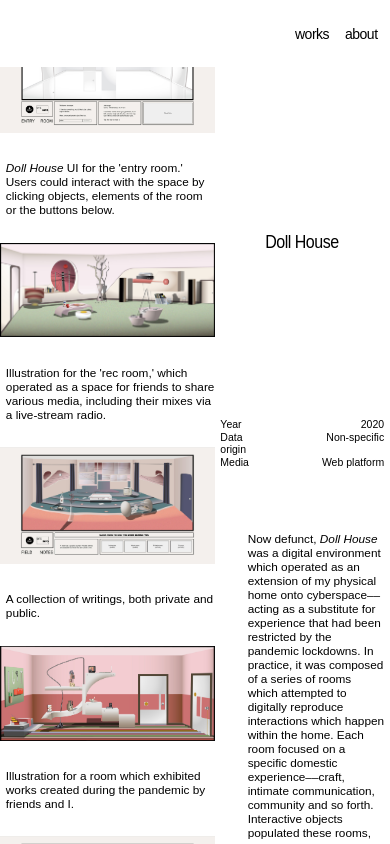
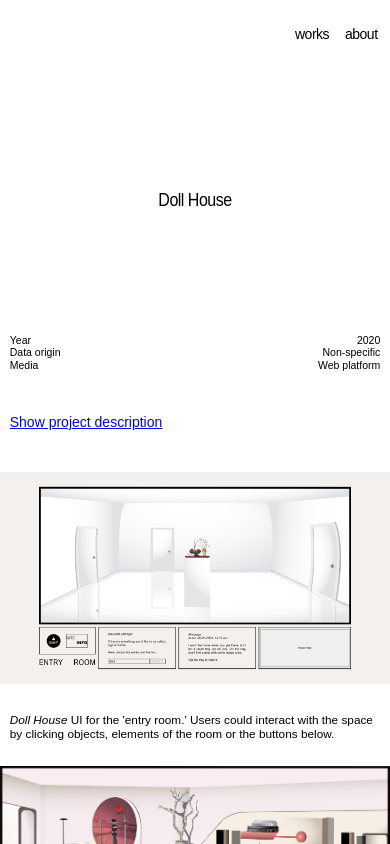
Before and after one commit to DamirZhaksilikov/digport2, a React (Create React App) app: page /projects/doll-house in a window 390 px wide. Shown: the top 844 px of the page. Built offline with nearby package versions, Linux system fonts and the light colour scheme.

Commit message:
Continued mobile support, namely added toggle for text description

```diff
--- a/src/NavBar.css
+++ b/src/NavBar.css
@@ -17,7 +17,7 @@
   top: 0;
   position: sticky;
   display: flow-root;
-  z-index: 1000;
+  z-index: 99;
 
   background-color: white;
 }
--- a/src/ProjectPage.css
+++ b/src/ProjectPage.css
@@ -1,9 +1,139 @@
-#project-page {
-    position: relative;
+/* Mobile ProjectPage style */
+@media only screen and (max-width: 768px) {
+    #project-page-row1 {
+        width: 100vw;
+        box-sizing: content-box;
+        height: 100vh;
+        z-index: 100;
     }
 
+    .project-content-item {
+        width: 100%;
+        margin-bottom: 3vh;
+    }
+
+    .project-content-description {
+        width: 95vw;
+        margin: 0 auto 3vh auto;
+    }
+
+    #project-description-toggle {
+        margin-left: 2.5vw;
+    }
+
+    #project-page-name {
+        font-size: 16px;
+        -webkit-transform: scale(1, 1.15);
+        -moz-transform: scale(1, 1.15);
+        -ms-transform: scale(1, 1.15);
+        -o-transform: scale(1, 1.15);
+        transform: scale(1, 1.15);
+        letter-spacing: -0.5px;
+
+        margin: 15vh 0vh 15vh 0vh;
+        width: 100%;
+        text-align: center;
+    }
+
+    #project-page-ongoing {
+        opacity: 85%;
+        margin: 1.7vh auto 0 auto;
+        font-size: 10px !important;
+        letter-spacing: -.05px;
+        color: black;
+        width: 20%;
+
+        padding-top: 3px;
+        padding-bottom: 5px;
+        border-left: 3px solid black;
+        border-right: 3px solid black;
+        border-radius: 50%;
+
+        -webkit-transform: scale(1, 1.15);
+        -moz-transform: scale(1, 1.15);
+        -ms-transform: scale(1, 1.15);
+        -o-transform: scale(1, 1.15);
+        transform: scale(1, 1.15);
+    }
+
+    .project-metadata-entry {
+        display: flex;
+        font-size: 10.5px;
+        line-height: 12.5px;
+    }
+
+    .project-page-metadata-title {
+        width: 27.5%;
+        margin-left: 2.5vw;
+    }
+
+    .project-page-metadata-value {
+        width: 67.5%;
+        margin-right: 2.5vw;
+        text-align: right;
+    }
+
+    .project-page-metadata {
+        margin-bottom: 5vh;
+    }
+
+    #project-page-description {
+        margin: 0 auto 5vh auto;
+        width: 95vw;
+    }
+
+    #project-description-toggle {
+        background-color: white;
+        border: none;
+        padding: 0;
+        color: blue;
+        text-decoration: underline;
+        font-size: 14px;
+        margin-bottom: 5vh;
+    }
+
+    .embed-responsive-parent {
+        position: relative;
+        height: 0;
+        overflow: hidden;
+        max-width: 100%;
+        height: auto;
+        margin-bottom: 2vh;
+    }
+
+    #father-stephen-video1-parent {
+        padding-bottom: 66%;
+    }
+
+    #gulf-war-illness-video1-parent {
+        padding-bottom: 56.25%;
+    }
+
+    #mother-video1-parent {
+        padding-bottom: 55.5%;
+    }
+
+    #mother-video2-parent {
+        padding-bottom: 55.5%;
+    }
+
+    #wdiatt-video1-parent {
+        padding-bottom: 66%;
+    }
+
+    .embed-responsive-item {
+        position: absolute;
+        top: 0;
+        left: 0;
+        width: 100%;
+        height: 100%;
+    }
+}
+
+/* Desktop ProjectPage style */
+@media only screen and (min-width: 769px) {
     #project-page-row1 {
-    top: -6vh;
+        top: -6.1vh;
         width: 55vw;
         position: absolute;
         margin-right: 1.5vw;
@@ -11,6 +141,11 @@
         overflow-y: scroll;
         box-sizing: content-box;
         height: 100vh;
+        z-index: 100;
+    }
+
+    #project-page {
+        position: relative;
     }
 
     .project-content-item {
@@ -125,3 +260,4 @@
         width: 100%;
         height: 100%;
     }
+}
--- a/src/ProjectPage.js
+++ b/src/ProjectPage.js
@@ -4,6 +4,8 @@ import { toCommaSeperateList } from './lib/utils';
 import { Navigate, useLocation } from 'react-router-dom';
 import { projects } from './constants/project_constants';
 import { lowerCase } from 'lodash';
+import { useContext, useState } from 'react';
+import { WindowContext } from './App';
 
 export default function ProjectPage() {
     const location = useLocation();
@@ -11,24 +13,16 @@ export default function ProjectPage() {
     const projectId = pathValues[pathValues.length - 1];
     const project = getProject(projectId);
 
-    if (!project)
-        return <Navigate to="/" replace />
+    const browserWindow = useContext(WindowContext).browserWindow;
+    const initialTextDisplay = !browserWindow.isWidthBelowThreshhold;
+    const [isTextDisplayed, setIsTextDisplayed] = useState(initialTextDisplay);
 
-    return (<div id="project-page">
-        <div id="project-page-row1" className='project-page-row'>
-            {project.visual_content.map(item => {
-                return (<div>
-                    {renderVisualContent(item)}
-                    <div className="project-content-description" dangerouslySetInnerHTML={{__html: item.description}} />
-                </div>)
-            })}
-        </div>
-        <div id="project-page-row2" className='project-page-row'>
+    const projectTitleCard = (<div>
         <div id="project-page-name">
             {project.name}
             {project.isOnGoing && <div id="project-page-ongoing">{"currently ongoing"}</div>}
         </div>
-            <div id="project-page-metadata">
+        <div className="project-page-metadata">
             <div className='project-metadata-entry'>
                 <div className='project-page-metadata-title'>Year</div>
                 <div className='project-page-metadata-value'>{project.year}</div>
@@ -41,12 +35,33 @@ export default function ProjectPage() {
                 <div className='project-page-metadata-title'>Media</div>
                 <div className='project-page-metadata-value'>{toCommaSeperateList(project.forums)}</div>
             </div>
+        </div></div>);
+
+    const projectDescription = <div id="project-page-description">
+        <div dangerouslySetInnerHTML={{ __html: project.long_description }} />
+    </div>;
+
+    if (!project)
+        return <Navigate to="/" replace />
+
+    return (<div id="project-page">
+        <div id="project-page-row1" className='project-page-row'>
+            {browserWindow.isWidthBelowThreshhold && <div>
+                {projectTitleCard}
+                <button id="project-description-toggle" onClick={() => { if (browserWindow.isWidthBelowThreshhold) setIsTextDisplayed(!isTextDisplayed) }}>{"Show project description"}</button>
+                {isTextDisplayed && projectDescription}
+            </div>}
+            {project.visual_content.map((item, i) => {
+                return (i >= 0 && <div>
+                    {renderVisualContent(item)}
+                    <div className="project-content-description" dangerouslySetInnerHTML={{ __html: item.description }} />
+                </div>)
+            })}
         </div>
-            <div id="project-page-description">
-                <div dangerouslySetInnerHTML={{ __html: project.long_description }} />
-
-            </div>
-        </div>
+        {!browserWindow.isWidthBelowThreshhold && <div id="project-page-row2" className='project-page-row'>
+            {projectTitleCard}
+            {projectDescription}
+        </div>}
     </div>)
 }
 
```
Lines whose indentation alone changed are shown as unchanged.
